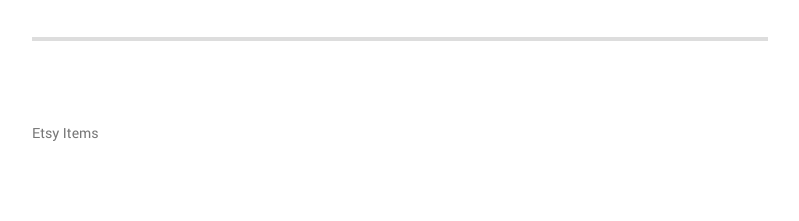
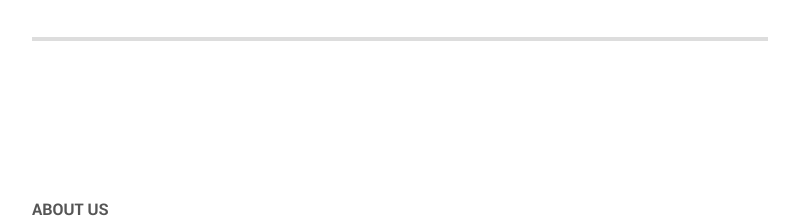
Before and after one commit to trentc1/Wilkin-Pottery-, a plain HTML site: page index.html in a window 1280 px wide. Shown: the part 2185-2406 px from the top of the page, without its empty margins (432-1231 px from the left). Drawn offline with nearby package versions, Linux system fonts and the light colour scheme.

Commit message:
Updated index, have weird space on about

```diff
--- a/index.html
+++ b/index.html
@@ -185,9 +185,7 @@
                     </div>
                     <hr>
 
-
                     <div class="page-section" id="shop">
-                        Etsy Items
                         <script type="text/javascript">
                         var api_key = "er4yb5qjcwws48bio0bpq16s";
                         var shop_name = "Wilkin Pottery";
@@ -247,7 +245,6 @@
                     </script>
                     </div>
 
-
                     <!-- ABOUT -->
                     <div class="page-section" id="about">
                     <div class="row">
```
